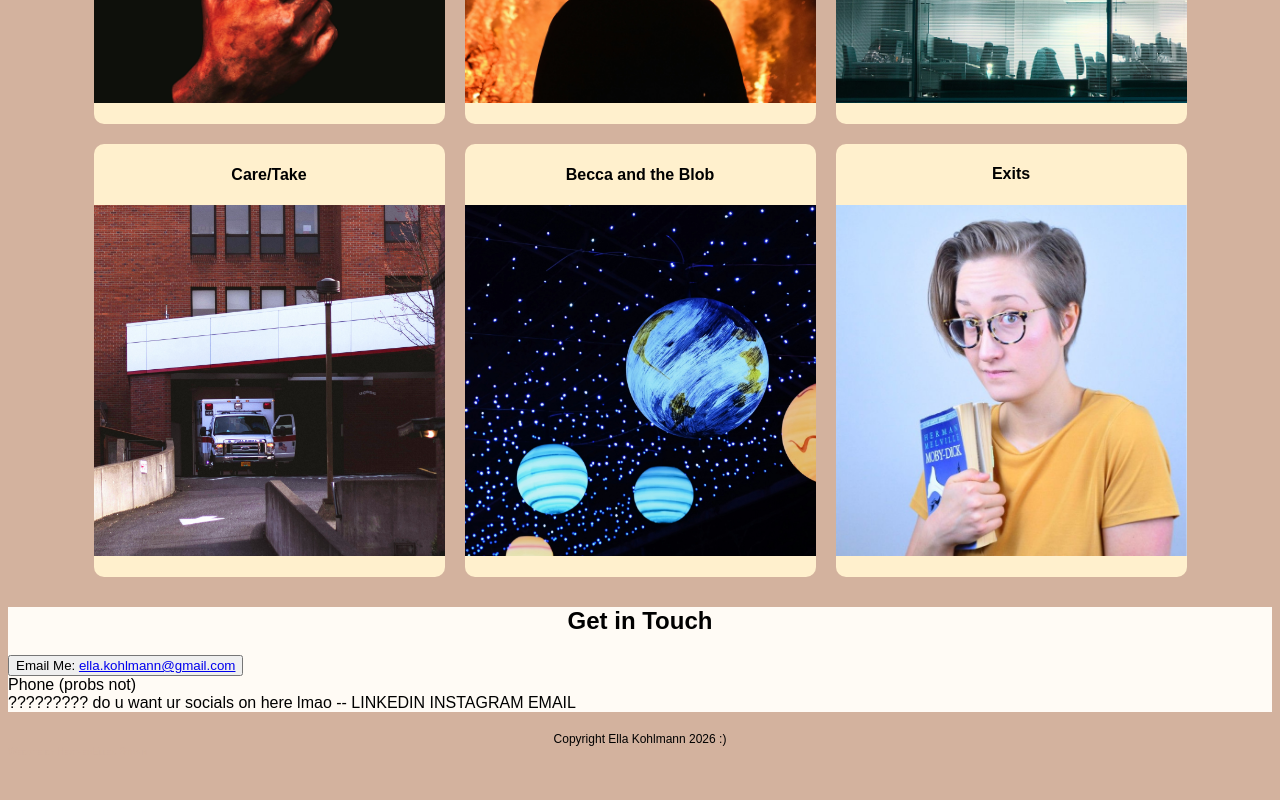
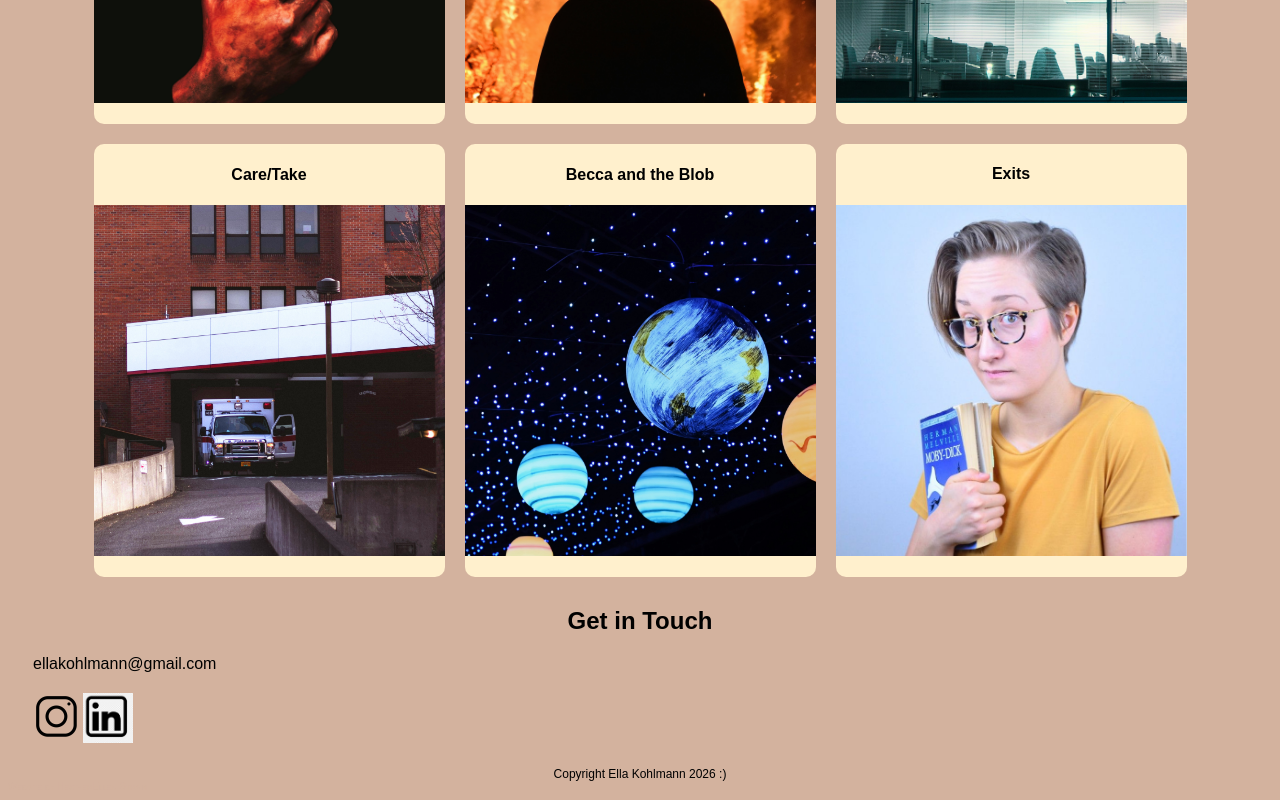
Before and after one commit to hestrain/ella-site, a plain HTML site: page index.html in a window 1280 px wide. Shown: the part 951-1751 px from the top of the page. Before the commit the page ends 1716 px from the top, so only its background shows below. Drawn offline with Linux system fonts and the light colour scheme.

Commit message:
minor changes, still working towards the play pages. added contact section properly with links though

```diff
--- /dev/null
+++ b/assets/contact.json
@@ -0,0 +1,21 @@
+[
+
+  {
+    "title":"email",
+    "url":"mailto:ellakohlmann@gmail.com",
+    "linktext":"ellakohlmann@gmail.com",
+    "icon":"na"
+  },
+  {
+    "title":"instagram",
+    "url":"https://www.instagram.com/ellaa.k",
+    "linktext":"ellaa.k",
+    "icon":"./assets/photos/insta-bw.png"
+  },
+  {
+    "title":"linkedIn",
+    "url":"https://ca.linkedin.com/in/ellakohlmann",
+    "linktext":"linkedin",
+    "icon":"./assets/photos/linkedin-bw2.png"
+  }
+]
--- a/assets/script.js
+++ b/assets/script.js
@@ -2,6 +2,9 @@
 //(1)fireproof, (2)wolf, (3)corps, (97)care/take, (98)becca & the blob, (99)exits
 
 import unsortedPlays from "./ellaplays.json" with { type: "json" };
+import contacts from "./contact.json" with { type: "json" };
+//console.log(contact);
+
 let selectedPlay = ""
 localStorage.setItem("currentPlay", selectedPlay)
 
@@ -10,17 +13,69 @@ localStorage.setItem("currentPlay", selectedPlay)
 
 //make part of the page where the plays go
 const playsDiv = document.getElementById("playbox");
-console.log(playsDiv);
+//console.log(playsDiv);
+
+function makeContacts(){
+  const contactSection = document.getElementById("contactInfo")
+  console.log("making contacts");
+
+    const socials = document.createElement("div");
+    socials.setAttribute("class", "socials-box");
+
+
+  contacts.forEach(contact => {
+
+    //console.log(contact);
+
+
+//email
+    if(contact.title === "email") {
+
+      const emailButton = document.createElement("a")
+      emailButton.innerHTML= contact.linktext
+      emailButton.setAttribute("class","email")
+      emailButton.href = contact.url
+
+      contactSection.append(emailButton);
+    }
+    //socials
+      else {
+        const oneSocial = document.createElement("div")
+        oneSocial.setAttribute("class","a-social")
+        //console.log(contact.title);
+
+        const icon = document.createElement("img")
+        const icona = document.createElement("a")
+        icon.src = contact.icon
+        // icon.setAttribute("src", contact.icon)
+        icon.alt = contact.title
+        icon.setAttribute("class", "social-icon")
+        icona.href = contact.url
+        icona.append(icon)
+
+        oneSocial.append(icona)
+        socials.append(oneSocial)
+      }
+
+      contactSection.append(socials)
+
+  });
+
+  }
+
+
+makeContacts()
 
 //function that generates the HTML for the plays
 function populatePlays() {
   //sort the plays by the order#
   const plays = unsortedPlays.sort((a, b) => a.order - b.order);
+  console.log("making plays");
 
   //for each play in the array....
   plays.forEach((play) => {
     //log the title of the play
-    console.log(play.title + "'s card is being made");
+    //console.log(play.title + "'s card is being made");
 
     //create the card element
     const playCard = document.createElement("div");
@@ -68,7 +123,7 @@ function populatePlays() {
       //location.href("/" + play.title);
       console.log("clicked to go to " +play.title2+ "'s page");
       selectedPlay = play;
-      console.log(selectedPlay.title2);
+      //console.log(selectedPlay.title2);
       localStorage.setItem("currentPlay", selectedPlay);
       // const popup = document.createElement("div")
       // popup.setAttribute("class", "popup")
@@ -95,7 +150,7 @@ function populatePlays() {
       descDiv.style.visibility = "visible";
       fullDeets.style.visibility = "visible"
       //log to check
-      console.log("hovered on " + play.title2);
+      //console.log("hovered on " + play.title2);
     });
 
     //when the mouse leaves the playCard
@@ -106,7 +161,7 @@ function populatePlays() {
       descDiv.style.visibility = "hidden";
       fullDeets.style.visibility = "hidden"
       //log to check
-      console.log("mouse left " + play.title2);
+      //console.log("mouse left " + play.title2);
     });
   });
 }
--- a/assets/style.css
+++ b/assets/style.css
@@ -29,9 +29,10 @@ h4 {
 
 section {
     min-height: fit-content;
-    background-color: var(--offwhite);
+    /* background-color: var(--offwhite); */
     width: 100%;
     margin: 0px;
+    height: 100%;
 }
 
 .section2 {
@@ -52,7 +53,6 @@ footer {
 
 /*nav bar*/
 nav {
-    border: 1px;
     display: flex;
     background-color: var(--yello);
     justify-content: center;
@@ -231,7 +231,43 @@ nav {
     height: 400px;
     text-align: center;
 }
+.email{
+    margin-left: 25px;
+    color: black;
+    text-decoration: none;
+}
 
+.contactInfo{
+    display: flex;
+    flex-wrap: wrap;
+    justify-content: center;
+}
+.socials-box{
+    display: flex;
+    flex-direction: row;
+    justify-content: left;
+    margin-left: 25px;
+    margin-top: 20px;
+}
+.a-social{
+    display: flex;
+    flex-direction: column;
+}
+.email:hover{
+    background-color: var(---bloo);
+    text-decoration: solid black 1px;
+
+}
+.social-icon {
+    width: 50px;
+    height: 50px;
+}
+
+.social-icon:hover{
+    box-shadow: var(---bloo) 2px 5px 5px;}
+.socials-text{
+    font-size: x-small;
+}
 
 /* mobile formatting */
 @media (max-width: 700px) {
--- a/index.html
+++ b/index.html
@@ -62,16 +62,8 @@
   <!--SECTION 3: CONTACT/GET IN TOUCH-->
   <section id="contact">
     <h2>Get in Touch</h2>
-    <div class="email">
-      <button>
+    <div id="contactInfo"></div>
 
-        Email Me:
-        <a href="mailto:ella.kohlmann@gmail.com">ella.kohlmann@gmail.com</a>
-      </button>
-    </div>
-    <div class="phone">Phone (probs not)</div>
-    <div class="??">????????? do u want ur socials on here lmao -- LINKEDIN INSTAGRAM EMAIL</div>
-  </section>
   <footer>Copyright Ella Kohlmann 2026 :)<br>
     <div class="heather">Website by HeatherEllen Strain</div>
   </footer>
```
Also changed, not shown: assets/sample.json (deleted, +0 -8 lines), assets/photos/insta-bw.png (added), assets/photos/insta.png (added), assets/photos/linkedin-bw.jpg (added), assets/photos/linkedin-bw2.png (added).
